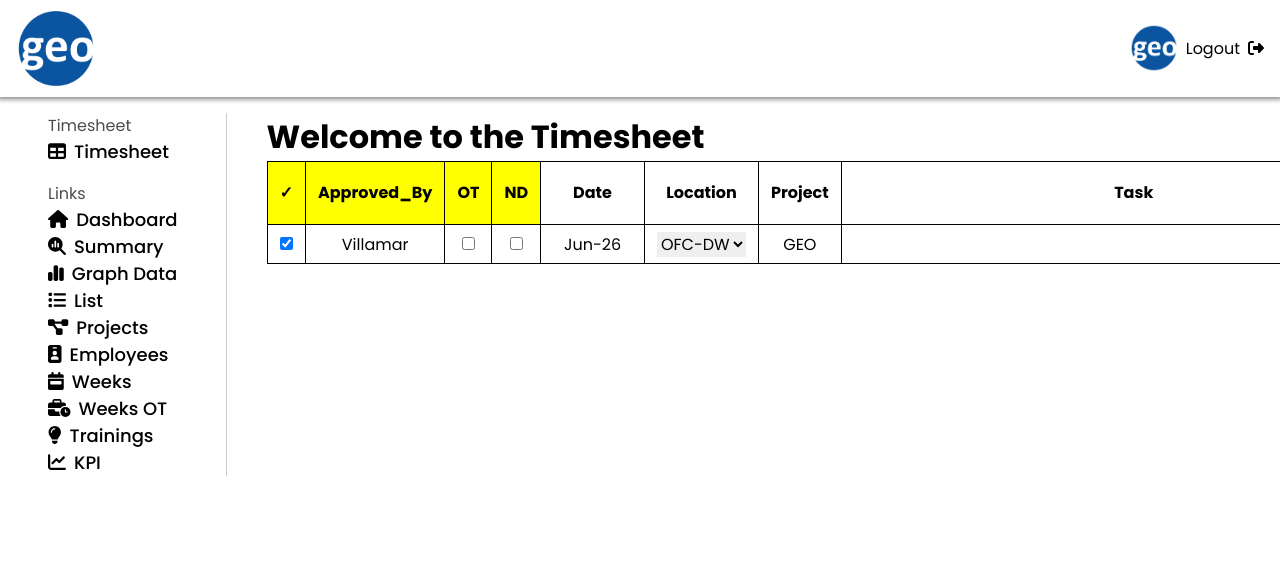
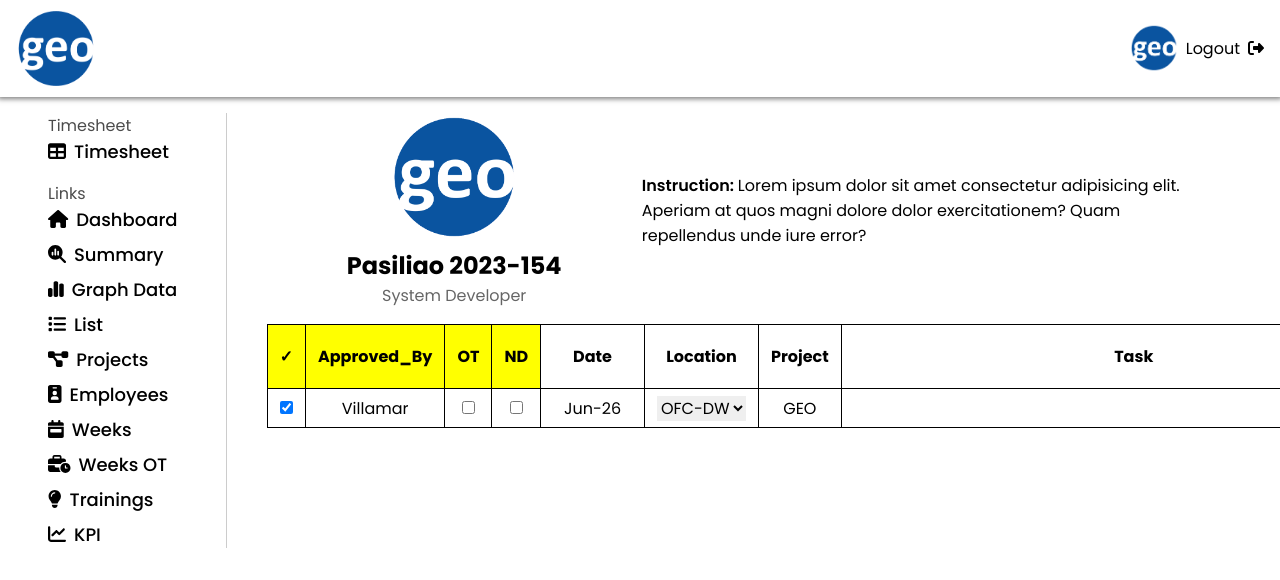
Before and after one commit to lugh-tuatha/geo.timesheet, an Angular app: page / in a window 1280 px wide. Shown: the top 580 px of the page. Built offline with nearby package versions, Linux system fonts and the light colour scheme.

Commit message:
add: heading to timesheet page & created: avatar

```diff
--- a/src/app/app.module.ts
+++ b/src/app/app.module.ts
@@ -12,6 +12,7 @@ import { FontAwesomeModule } from '@fortawesome/angular-fontawesome';
 import { TableComponent } from './components/table/table.component';
 import { CardComponent } from './components/card/card.component';
 import { TrainingsComponent } from './pages/trainings/trainings.component';
+import { AvatarComponent } from './avatar/avatar.component';
 
 @NgModule({
   declarations: [
@@ -23,7 +24,8 @@ import { TrainingsComponent } from './pages/trainings/trainings.component';
     SummaryComponent,
     TableComponent,
     CardComponent,
-    TrainingsComponent
+    TrainingsComponent,
+    AvatarComponent
   ],
   imports: [
     BrowserModule,
--- /dev/null
+++ b/src/app/avatar/avatar.component.html
@@ -0,0 +1,3 @@
+<div class="avatar">
+  <img src="../../assets/image/logo.webp" alt="avatar">
+</div>
--- /dev/null
+++ b/src/app/avatar/avatar.component.scss
@@ -0,0 +1,6 @@
+.avatar {
+  img {
+    border-radius: 100%;
+    width: 8rem;
+  }
+}
--- a/src/app/components/sidebar/sidebar.component.scss
+++ b/src/app/components/sidebar/sidebar.component.scss
@@ -9,6 +9,9 @@
   }
 
   ul{
+    display: flex;
+    flex-direction: column;
+    gap: .5rem;
     li{
       font-size: 1.125rem;
       font-weight: 500;
--- a/src/app/pages/timesheet/timesheet.component.html
+++ b/src/app/pages/timesheet/timesheet.component.html
@@ -1,5 +1,16 @@
-<div class="dashboard">
-  <h1>Welcome to the Timesheet</h1>
+<div>
+  <div class="timesheet-heading">
+    <div class="profile">
+      <app-avatar></app-avatar>
+      <h1>Pasiliao 2023-154</h1>
+      <p>System Developer</p>
+    </div>
+
+    <div class="instruction">
+      <p>Instruction: <span>Lorem ipsum dolor sit amet consectetur adipisicing elit. Aperiam at quos magni dolore dolor exercitationem? Quam repellendus unde iure error?</span></p>
+    </div>
+  </div>
+
 
   <app-table></app-table>
 </div>
--- a/src/app/pages/timesheet/timesheet.component.scss
+++ b/src/app/pages/timesheet/timesheet.component.scss
@@ -0,0 +1,27 @@
+.timesheet-heading{
+  display: flex;
+  align-items: center;
+  margin-bottom: 1rem;
+  .profile{
+    width: 25%;
+    text-align: center;
+    h1{
+      font-size: 1.5rem;
+    }
+
+    p{
+      opacity: .6;
+    }
+  }
+
+  .instruction{
+    width: 35rem;
+    p{
+      font-weight: 600;
+    }
+    span{
+      font-weight: normal;
+
+    }
+  }
+}
```
Also changed, not shown: src/app/avatar/avatar.component.ts (added, +10 -0 lines), 1 other file (tests, documents, lock files or other folders).
